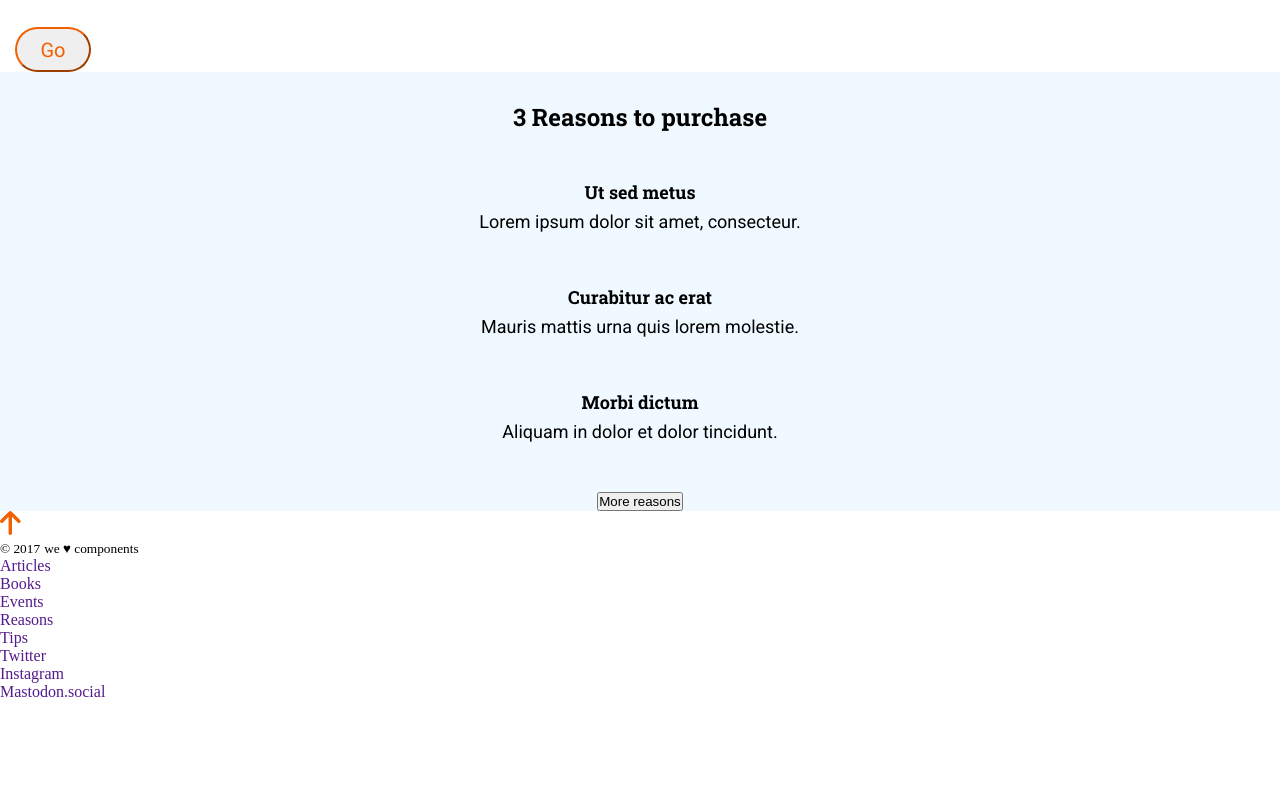
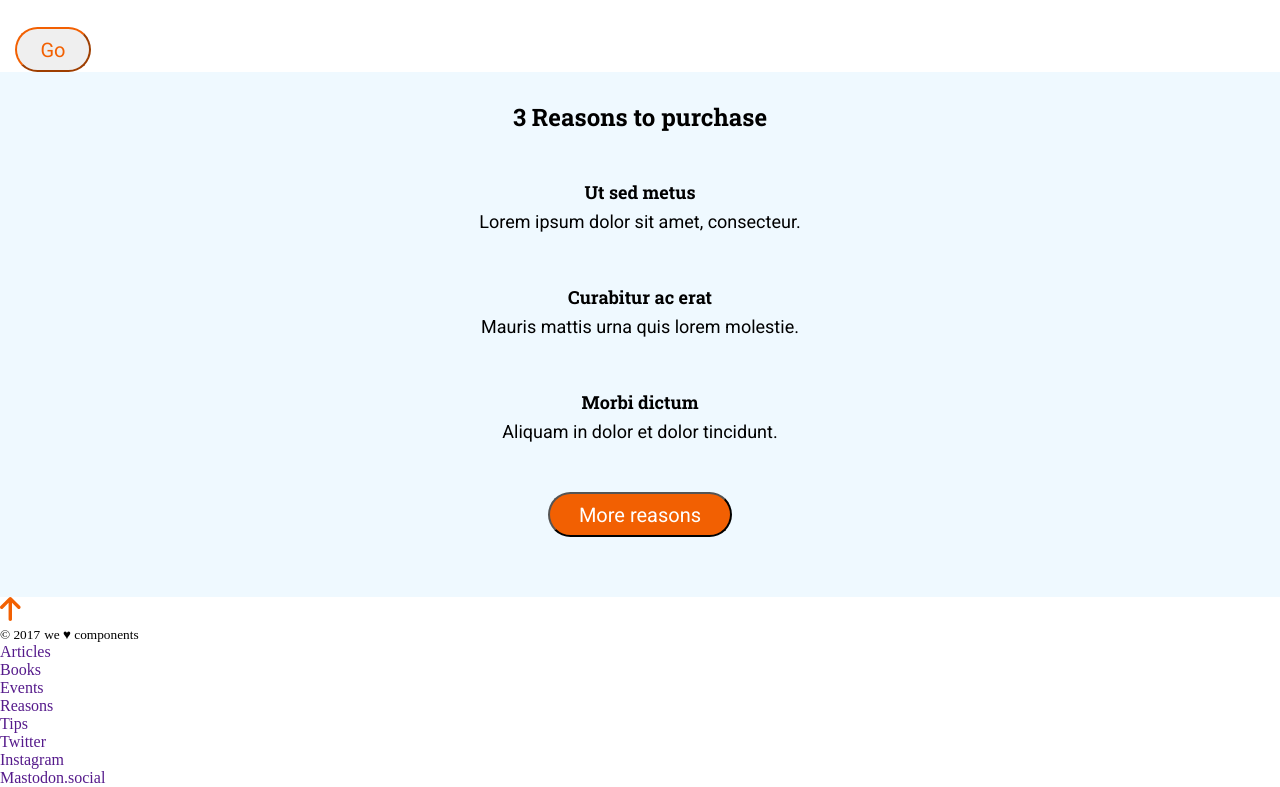
Before and after one commit to chicano85/anonimous-proxy, a website: page src/html/index.html in a window 1280 px wide. Shown: the part 923-1710 px from the top of the page. Before the commit the page ends 1624 px from the top, so only its background shows below. Drawn offline with nearby package versions, Linux system fonts and the light colour scheme; files that its build step writes are made by us from their sources; files whose address does not match are found by name.

Commit message:
add scss button section 3

```diff
--- a/src/html/partials/main.html
+++ b/src/html/partials/main.html
@@ -35,6 +35,6 @@
         <p class="reasons--text">Aliquam in dolor et dolor tincidunt.</p>
       </article>
     </div>
-    <button>More reasons</button>
+    <button class="reasons__button">More reasons</button>
   </section>
 </main>
--- a/src/scss/layout/_main.scss
+++ b/src/scss/layout/_main.scss
@@ -101,3 +101,14 @@
   line-height: 30px;
   margin: 0 70px 45px 70px;
 }
+
+.reasons__button {
+  background-color: #f26002;
+  font-family: "Roboto";
+  font-size: 20px;
+  color: white;
+  width: 184px;
+  height: 45px;
+  border-radius: 22.5px;
+  margin-bottom: 60px;
+}
```
